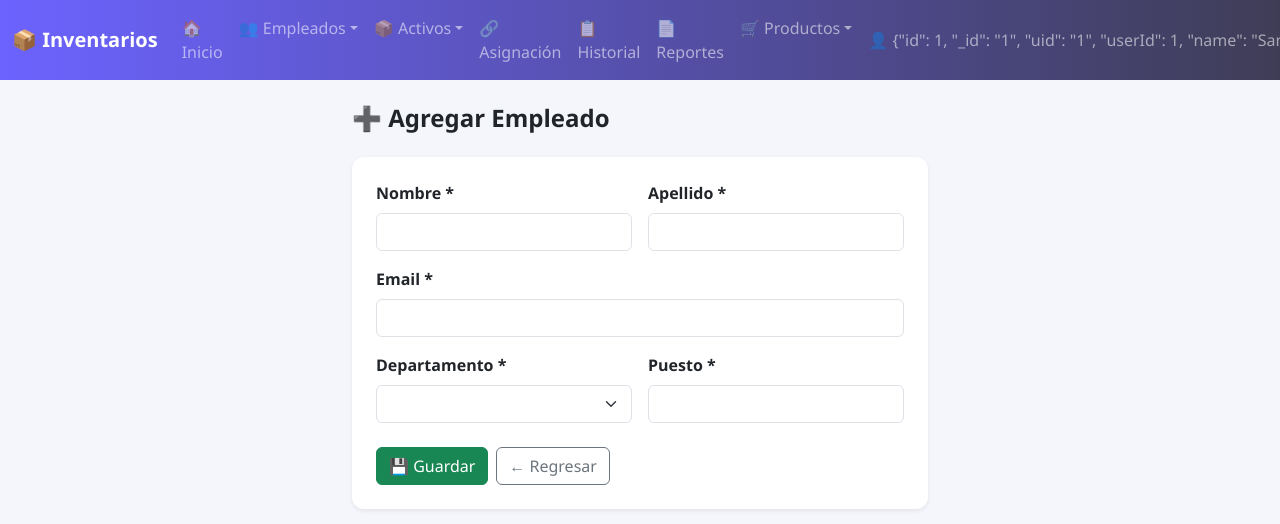
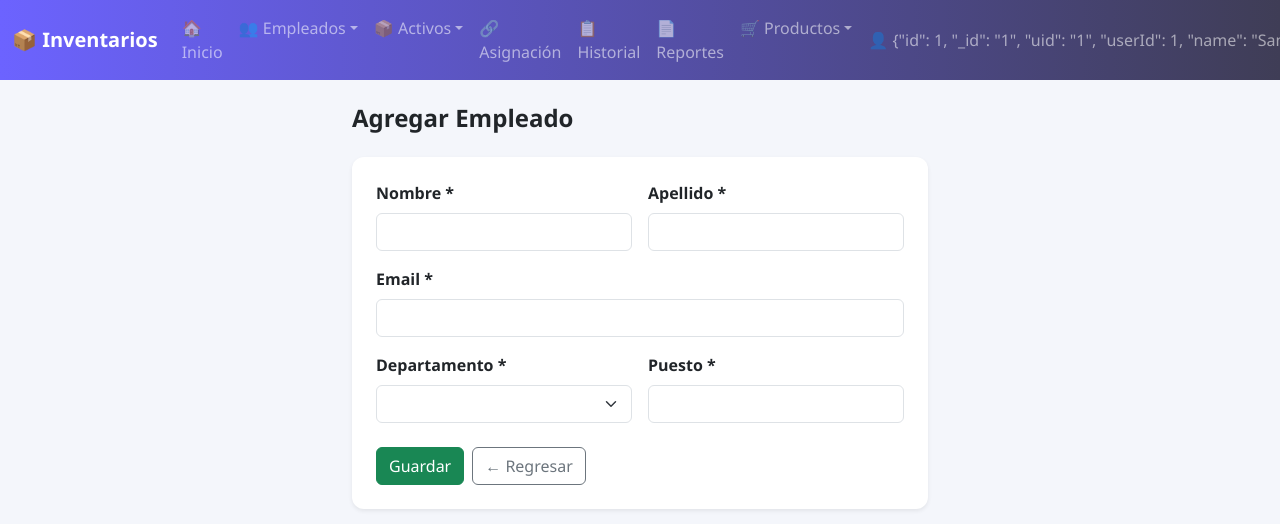
Before and after one commit to Eduardo252/InventarioAPP, an Angular app in the folder inventarios-angular/: page /empleados/agregar in a window 1280 px wide. Shown: the top 524 px of the page. Built offline with nearby package versions, Linux system fonts and the light colour scheme; sample sign-in values are in the browser's storage.

Commit message:
Update agregar-empleado.component.html

```diff
--- a/inventarios-angular/src/app/agregar-empleado/agregar-empleado.component.html
+++ b/inventarios-angular/src/app/agregar-empleado/agregar-empleado.component.html
@@ -1,5 +1,5 @@
 <div class="container py-4" style="max-width:600px">
-  <h4 class="fw-bold mb-4">➕ Agregar Empleado</h4>
+  <h4 class="fw-bold mb-4">Agregar Empleado</h4>
   <div *ngIf="error" class="alert alert-danger py-2 small">{{ error }}</div>
   <div class="card shadow-sm border-0 p-4">
     <form (ngSubmit)="onSubmit()">
@@ -30,7 +30,7 @@
         </div>
       </div>
       <div class="mt-4 d-flex gap-2">
-        <button type="submit" class="btn btn-success">💾 Guardar</button>
+        <button type="submit" class="btn btn-success">Guardar</button>
         <a routerLink="/empleados" class="btn btn-outline-secondary">← Regresar</a>
       </div>
     </form>
```
